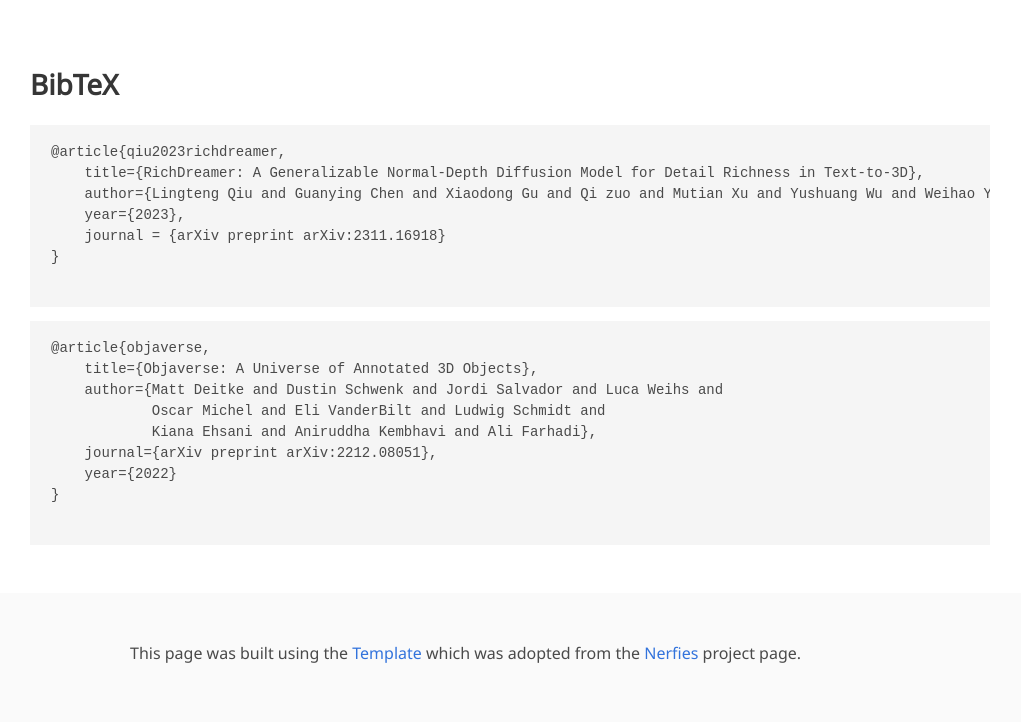
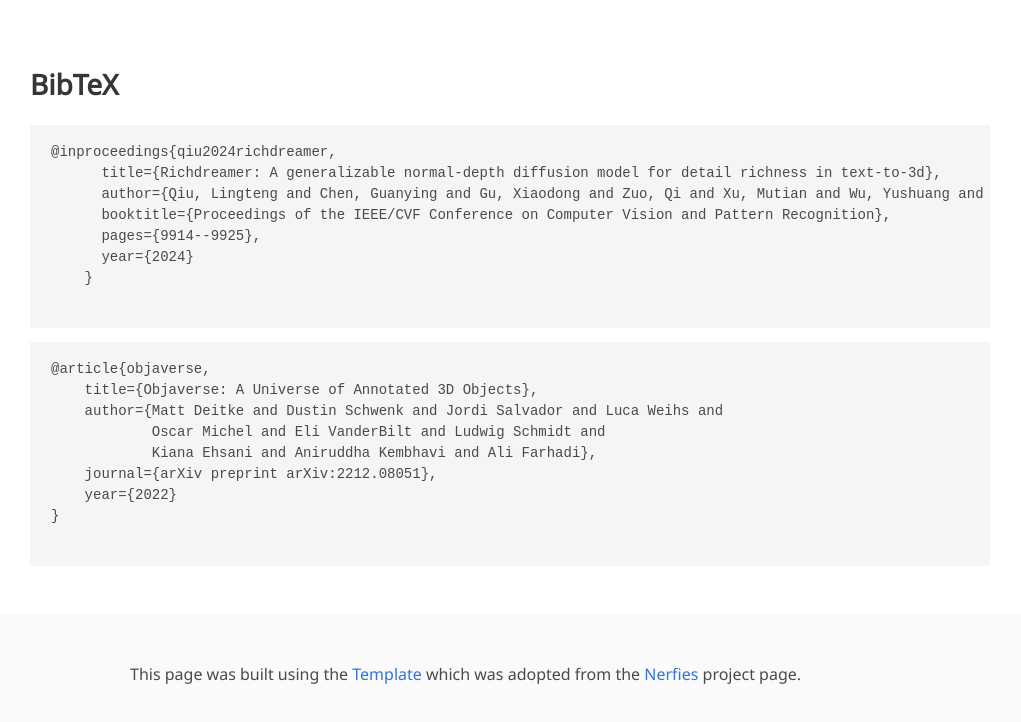
Before and after one commit to aigc3d/gobjaverse, a plain HTML site: page index.html in a window 1280 px wide. Shown: the part 2587-3309 px from the top of the page, without its empty margins (130-1151 px from the left). Drawn offline with nearby package versions, Linux system fonts and the light colour scheme; some icons are missing; a web font is replaced by a local one.

Commit message:
Update index.html

```diff
--- a/index.html
+++ b/index.html
@@ -277,12 +277,13 @@
 <section class="section" id="BibTeX">
   <div class="container is-max-desktop content">
     <h2 class="title">BibTeX</h2>
-<pre><code>@article{qiu2023richdreamer,
-    title={RichDreamer: A Generalizable Normal-Depth Diffusion Model for Detail Richness in Text-to-3D},
-    author={Lingteng Qiu and Guanying Chen and Xiaodong Gu and Qi zuo and Mutian Xu and Yushuang Wu and Weihao Yuan and Zilong Dong and Liefeng Bo and Xiaoguang Han},
-    year={2023},
-    journal = {arXiv preprint arXiv:2311.16918}
-}
+<pre><code>@inproceedings{qiu2024richdreamer,
+      title={Richdreamer: A generalizable normal-depth diffusion model for detail richness in text-to-3d},
+      author={Qiu, Lingteng and Chen, Guanying and Gu, Xiaodong and Zuo, Qi and Xu, Mutian and Wu, Yushuang and Yuan, Weihao and Dong, Zilong and Bo, Liefeng and Han, Xiaoguang},
+      booktitle={Proceedings of the IEEE/CVF Conference on Computer Vision and Pattern Recognition},
+      pages={9914--9925},
+      year={2024}
+    }
     </code></pre>
     <pre><code>@article{objaverse,
     title={Objaverse: A Universe of Annotated 3D Objects},
```
